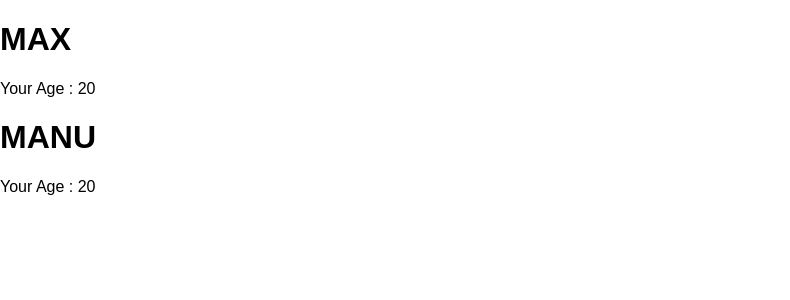
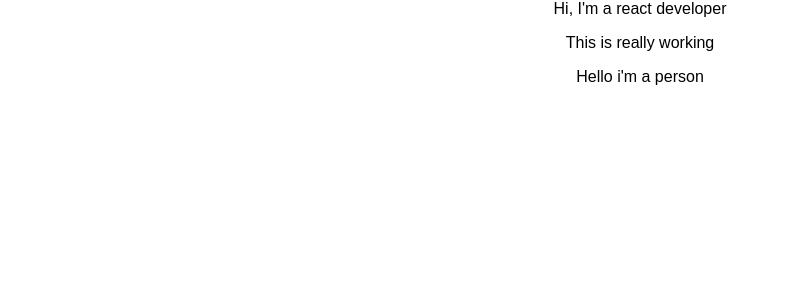
Before and after one commit to animehk55/React-JS, a React (Create React App) app: page / in a window 1280 px wide. Shown: the top 300 px of the page, without its empty margins (0-790 px from the left). Built offline with nearby package versions, Linux system fonts and the light colour scheme.

Commit message:
push added Person.js for checking

```diff
--- a/src/App.css
+++ b/src/App.css
@@ -1,3 +1,6 @@
+.App {
+ text-align: center;
+}
 .box {
   display: inline-block;
   margin: 10px;
--- a/src/App.js
+++ b/src/App.js
@@ -1,27 +1,17 @@
-import React from 'react';
+import React, { Component } from 'react';
+import './App.css';
+import Person from './Person/Person';
 
-function App() {
+class App extends Component {
+  render () {
     return (
-      <div>
-        <div  className="box">
-          <header>
-            <h1>MAX</h1>
-          </header>
-          <p>
-            Your Age : 20
-          </p>
-          </div>
-          <div  className="box">
-          <header>
-            <h1>MANU</h1>
-          </header>
-          <p>
-            Your Age : 20
-          </p>
-          </div>
+      <div className="App">
+      <h>Hi, I'm a react developer</h>
+      <p>This is really working</p>
+      <Person />
       </div>
-    );
+    )
   }
-
+}
 
 export default App;
--- /dev/null
+++ b/src/Person/Person.js
@@ -0,0 +1,13 @@
+import React, { Component } from 'react';
+
+class Person extends Component {
+  render () {
+    return (
+      <div className="App">
+      <h>Hello i'm a person</h>
+      </div>
+    )
+  }
+}
+
+export default Person;
```
Also changed, not shown: src/Person/notes.txt (added).
